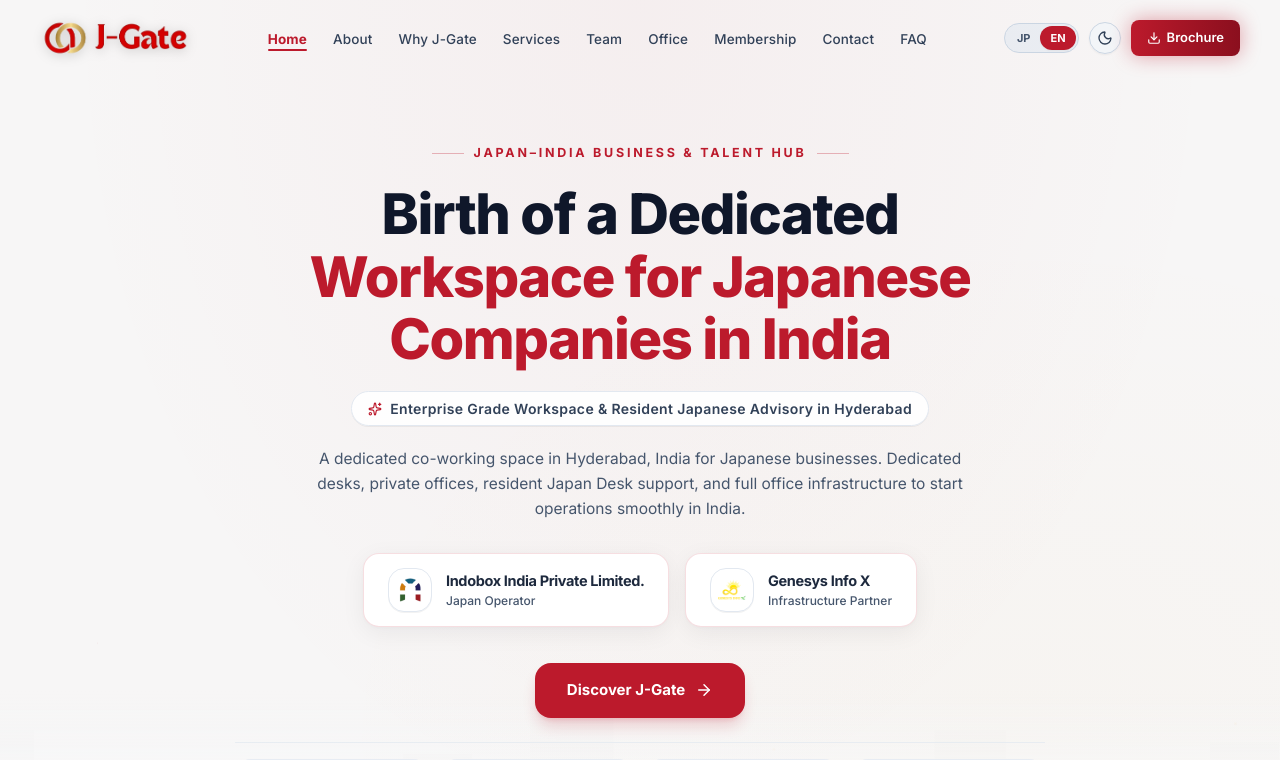
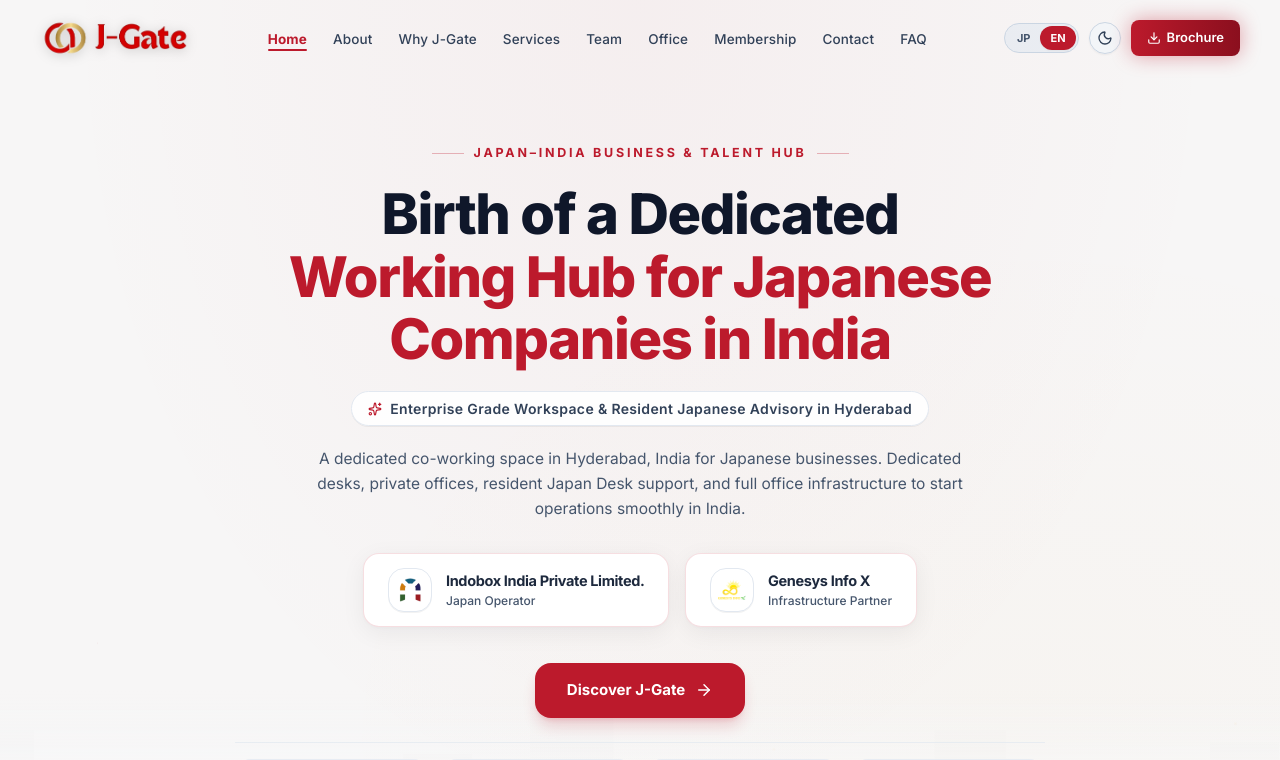
Before and after one commit to abhi-shek04/J-Gate, a Next.js app: page / in a window 1280 px wide. Shown: the top 760 px of the page. Built offline with nearby package versions, Linux system fonts and the light colour scheme.

Commit message:
fix(hero): update headline from Workspace to Working Hub for Japanese Companies in India

```diff
--- a/src/app/page.tsx
+++ b/src/app/page.tsx
@@ -260,7 +260,7 @@ export default function HomePage() {
             className="hero-title mx-auto mt-4 sm:mt-5 max-w-4xl font-inter text-center"
           >
             <span className="block text-dark">{tx({ EN: "Birth of a Dedicated", JP: "日本企業専用の" })}</span>
-            <span className="block text-red">{tx({ EN: "Workspace for Japanese", JP: "ワーキングハブ" })}</span>
+            <span className="block text-red">{tx({ EN: "Working Hub for Japanese", JP: "ワーキングハブ" })}</span>
             <span className="block text-red">{tx({ EN: "Companies in India", JP: "誕生" })}</span>
           </Reveal>
 
```
